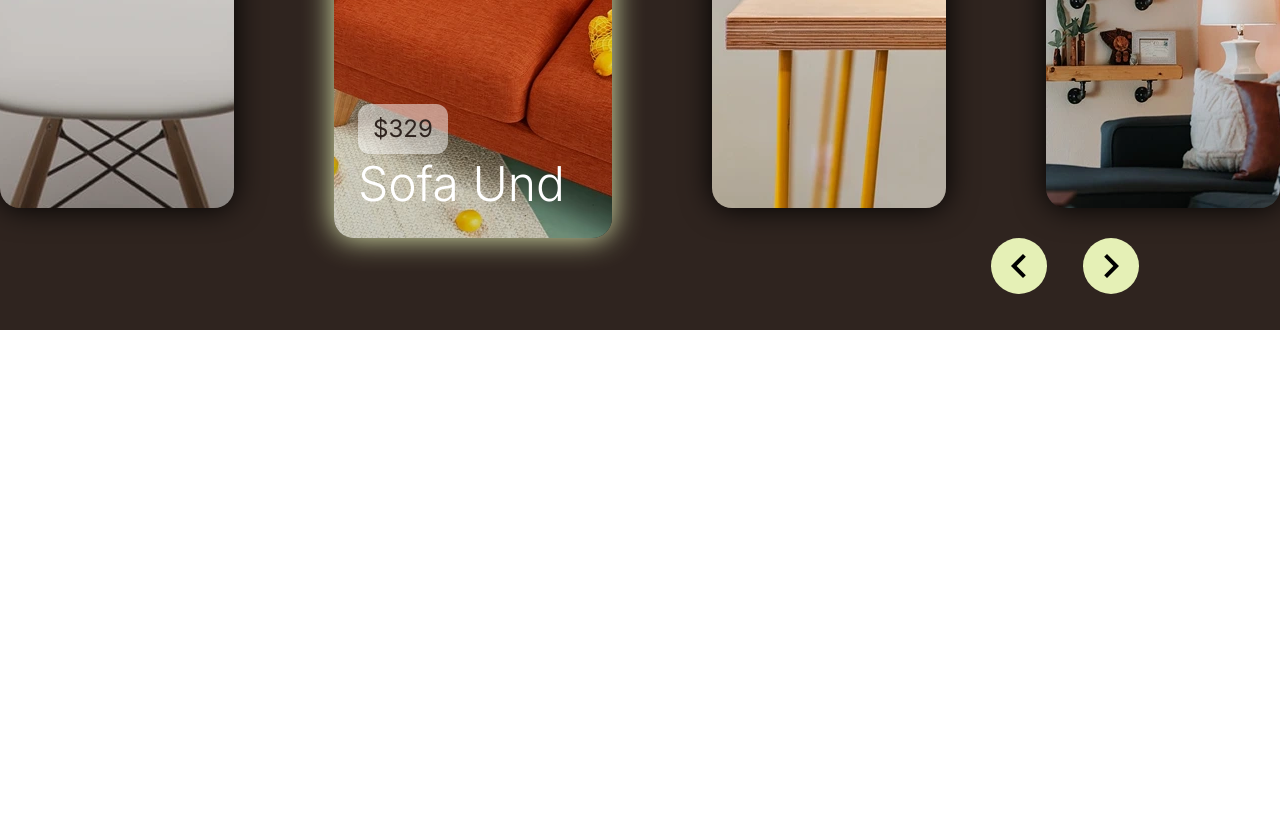
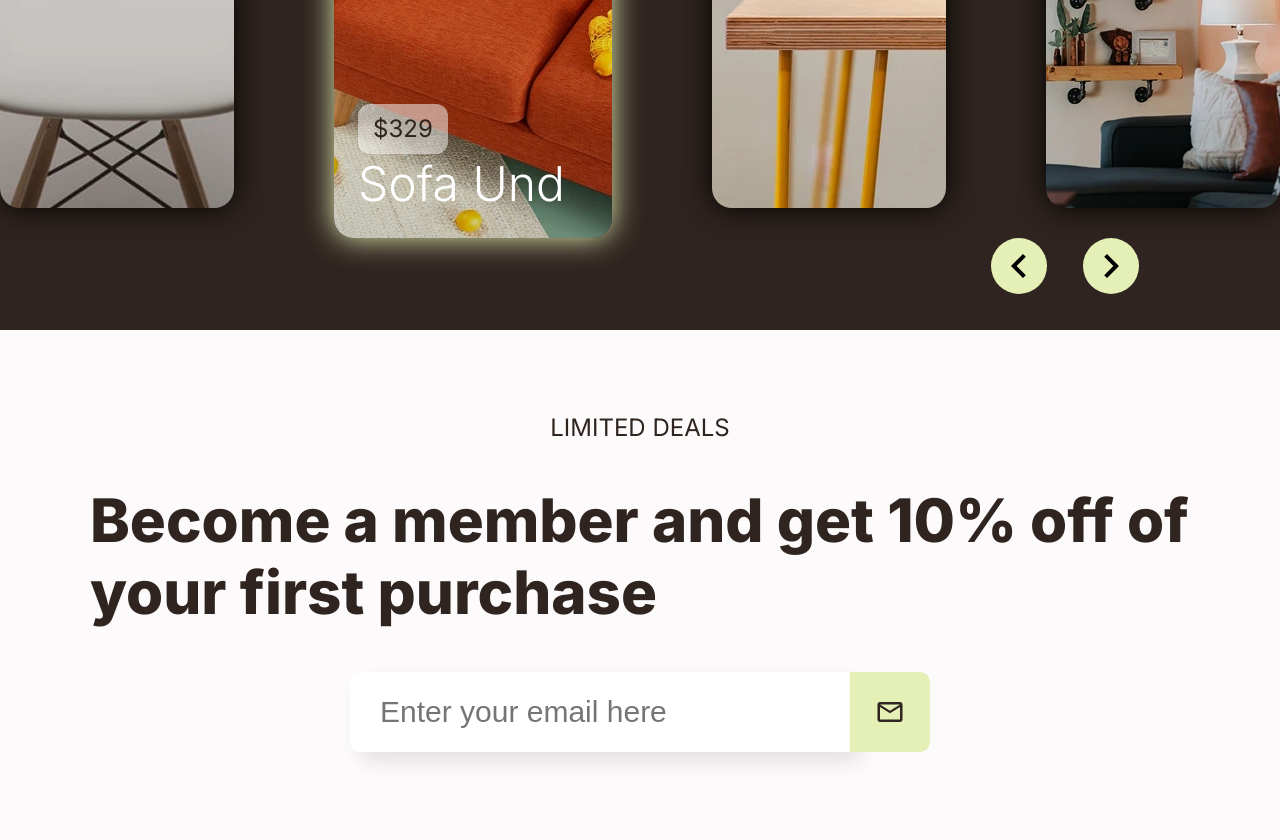
Before and after one commit to ew1tt058/Furniture, a website: page index.html in a window 1280 px wide. Shown: the part 2782-3622 px from the top of the page. Before the commit the page ends 3112 px from the top, so only its background shows below. Drawn offline with Linux system fonts and the light colour scheme.

Commit message:
new section deals

```diff
--- a/index.html
+++ b/index.html
@@ -36,7 +36,7 @@
                 <div class="nav__links">
                     <ul class="nav__links-list list" aria-label="header nav links">
                         <li class="nav__links-item about">
-                            <a href="#" class="nav__links-list">About us</a>
+                            <a href="#about-us" class="nav__links-list">About us</a>
                         </li>
                         <li class="nav__links-item furniture">
                             <a href="#" class="nav__links-list "> Furniture</a>
@@ -97,7 +97,7 @@
         </section>
 
         <main class="main__content">
-            <section class="why__us">
+            <section id="about-us" class="why__us">
                 <div class="why__us-title">WHY CHOOSE US?</div>
                 <div class="why__us-description">We care about details and the quality of our products</div>
                 <div class="why__us-experience experience">
@@ -185,7 +185,21 @@
                     </button>
                 </div>
             </section>
-
+            <section class="deals">
+                <div class="deals-info">
+                    <h3 class="deals-info__title">LIMITED DEALS</h3>
+                    <p class="deals-info__description">Become a member and get 10% off of your first purchase</p>
+                </div>
+                <form class="deals-contact">
+                    <input type="email" class="deals-contact__email" placeholder="Enter your email here" required>
+                    <button type="submit" class="deals-contact__button">
+                        <svg class="deals-contact__button-icon">
+                            <use width="30" height="20" class="deals-contact__button-icon" href="/assets/sprites.svg#email">
+                            </use>
+                        </svg>
+                    </button>
+                </form>
+            </section>
         </main>
 </body>
 
--- /dev/null
+++ b/styles/_deals.scss
@@ -0,0 +1,60 @@
+@use'_variables.scss' as v;
+@use'_mixins.scss' as m;
+@use'_placeholders.scss' ;
+
+.deals{
+    height: 510px;
+    background-color: v.$color_whitesmooth;
+
+    &-info{
+        height: 300px;
+        @include m.d-flex(center,center,nowrap,column,0,42px);
+
+        &__title{
+            padding: 80px 0 0 0;
+            @include m.font(24px,400,v.$color_brow);
+        }
+
+        &__description{
+            width: 1100px;
+            @include m.font(60px,800,v.$color_brow);
+            white-space: wrap;
+
+        }
+    }
+
+    &-contact{
+        @include m.d-flex(center,center,nowrap,row,0,0);
+        padding: 42px 0 0 0;
+        &__email{
+            width: 500px;
+            border: none;
+            height: 80px;
+            padding: 0 0 0 30px;
+            border-radius: 10px 0 0 10px;
+            @include m.font(30px,400,v.$color_black);
+            box-shadow: 10px 10px 20px rgba(0, 0, 0, 0.1);
+
+        }
+        &__button{
+            width: 80px;
+            height: 80px;
+            border: none;
+            cursor: pointer;
+            border-radius: 0 10px 10px 0;
+            background-color: v.$color_lime;
+            @include m.d-flex(center,center);
+            @extend %hover-button-peach;
+
+
+
+            &-icon{
+                width: 30px;
+                height: 20px;
+                        @include m.d-flex(center,center);
+
+            }
+        }
+
+    }
+}
--- a/styles/_importer.scss
+++ b/styles/_importer.scss
@@ -4,6 +4,7 @@
 @forward 'basic';
 @forward 'whyus';
 @forward 'product';
+@forward 'deals';
 @forward 'partnered';
 @forward 'placeholders';
 @forward 'recommendations';
```
Also changed, not shown: assets/sprites.svg, dist/index.css, 2 other files.
